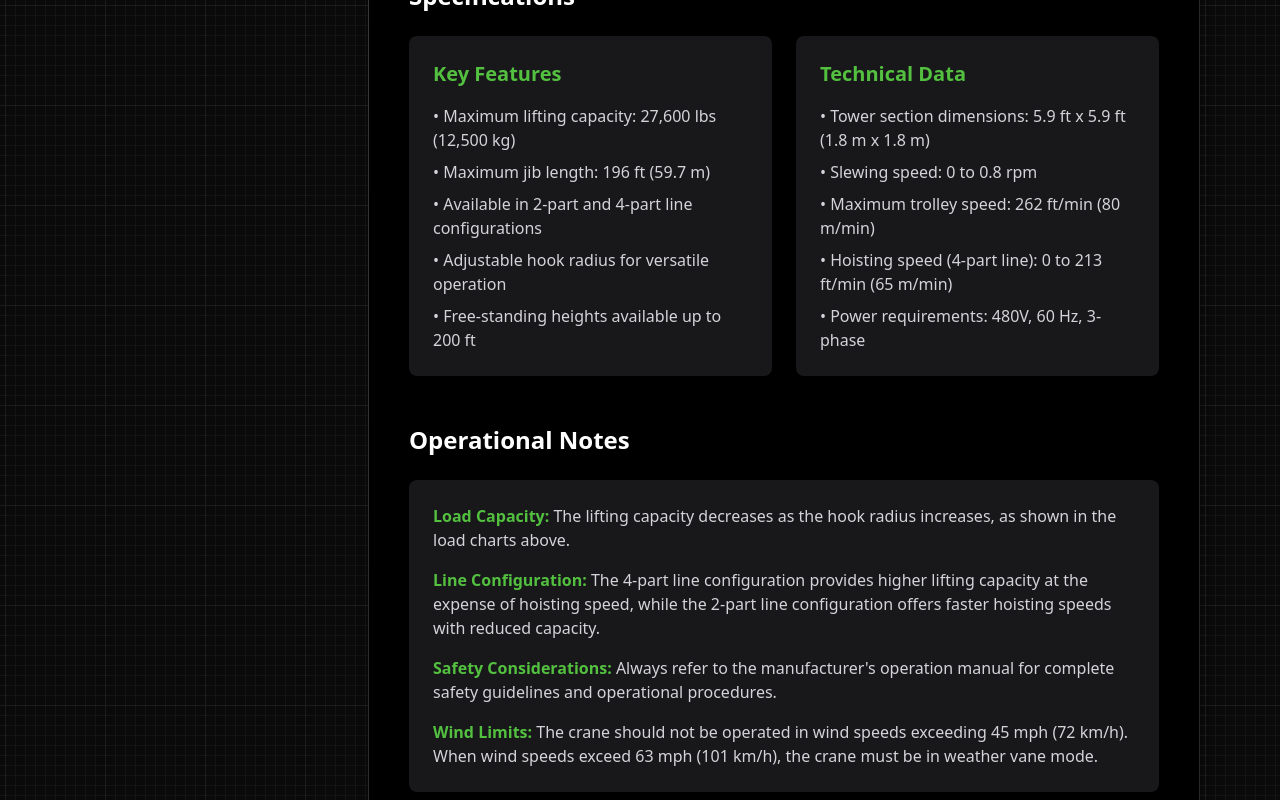
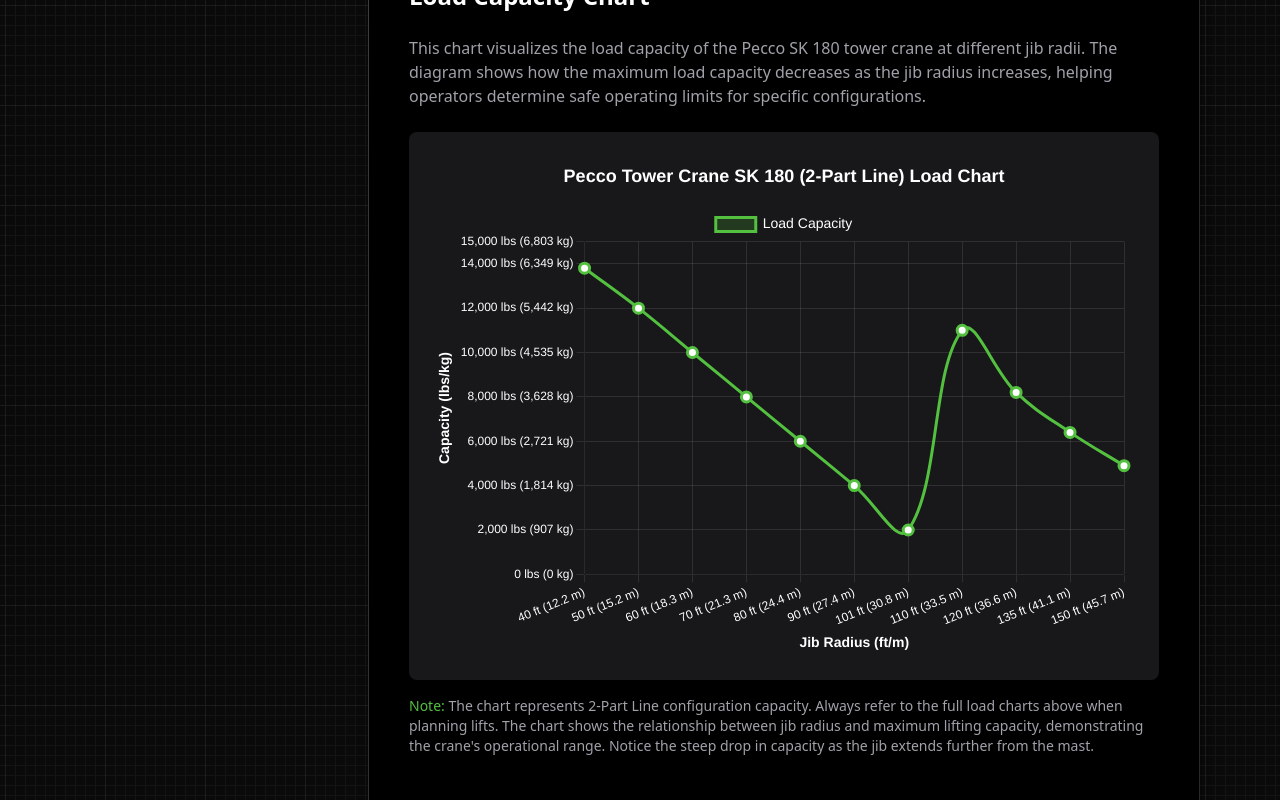
Before and after one commit to ArsCodeAmatoria/lilfoot, a Next.js app: page /pecco-sk-180 in a window 1280 px wide. Shown: the part 1000-1800 px from the top of the page. Built offline with nearby package versions, Linux system fonts and the light colour scheme.

Commit message:
Add load capacity chart for Pecco SK 180 using Chart.js

```diff
--- /dev/null
+++ b/app/components/LoadCapacityChart.tsx
@@ -0,0 +1,164 @@
+'use client';
+
+import React from 'react';
+import {
+  Chart as ChartJS,
+  CategoryScale,
+  LinearScale,
+  PointElement,
+  LineElement,
+  Title,
+  Tooltip,
+  Legend,
+  ChartOptions
+} from 'chart.js';
+import { Line } from 'react-chartjs-2';
+
+// Register ChartJS components
+ChartJS.register(
+  CategoryScale,
+  LinearScale,
+  PointElement,
+  LineElement,
+  Title,
+  Tooltip,
+  Legend
+);
+
+// Define the load capacity data
+const loadCapacityData = [
+  { radiusFt: 40, radiusM: 12.2, capacityLbs: 13800, capacityKg: 6250 },
+  { radiusFt: 50, radiusM: 15.2, capacityLbs: 12000, capacityKg: 5440 },
+  { radiusFt: 60, radiusM: 18.3, capacityLbs: 10000, capacityKg: 4540 },
+  { radiusFt: 70, radiusM: 21.3, capacityLbs: 8000, capacityKg: 3630 },
+  { radiusFt: 80, radiusM: 24.4, capacityLbs: 6000, capacityKg: 2720 },
+  { radiusFt: 90, radiusM: 27.4, capacityLbs: 4000, capacityKg: 1810 },
+  { radiusFt: 101, radiusM: 30.8, capacityLbs: 2000, capacityKg: 905 },
+  { radiusFt: 110, radiusM: 33.5, capacityLbs: 11000, capacityKg: 5000 },
+  { radiusFt: 120, radiusM: 36.6, capacityLbs: 8200, capacityKg: 3700 },
+  { radiusFt: 135, radiusM: 41.1, capacityLbs: 6400, capacityKg: 2900 },
+  { radiusFt: 150, radiusM: 45.7, capacityLbs: 4900, capacityKg: 2200 },
+];
+
+const LoadCapacityChart: React.FC = () => {
+  // Chart options
+  const options: ChartOptions<'line'> = {
+    responsive: true,
+    maintainAspectRatio: false,
+    plugins: {
+      legend: {
+        position: 'top' as const,
+        labels: {
+          color: '#FFFFFF',
+          font: {
+            size: 14
+          }
+        }
+      },
+      title: {
+        display: true,
+        text: 'Pecco Tower Crane SK 180 (2-Part Line) Load Chart',
+        color: '#FFFFFF',
+        font: {
+          size: 18,
+          weight: 'bold'
+        },
+        padding: {
+          top: 10,
+          bottom: 20
+        }
+      },
+      tooltip: {
+        callbacks: {
+          label: (context) => {
+            const index = context.dataIndex;
+            const radiusFt = loadCapacityData[index].radiusFt;
+            const radiusM = loadCapacityData[index].radiusM;
+            const capacityLbs = loadCapacityData[index].capacityLbs;
+            const capacityKg = loadCapacityData[index].capacityKg;
+
+            return [
+              `Radius: ${radiusFt} ft (${radiusM} m)`,
+              `Capacity: ${capacityLbs.toLocaleString()} lbs (${capacityKg.toLocaleString()} kg)`
+            ];
+          }
+        }
+      }
+    },
+    scales: {
+      x: {
+        ticks: {
+          color: '#FFFFFF',
+          callback: function(value, index) {
+            const item = loadCapacityData[index];
+            return `${item.radiusFt} ft\n(${item.radiusM} m)`;
+          }
+        },
+        title: {
+          display: true,
+          text: 'Jib Radius (ft/m)',
+          color: '#FFFFFF',
+          font: {
+            size: 14,
+            weight: 'bold'
+          }
+        },
+        grid: {
+          color: 'rgba(255, 255, 255, 0.1)'
+        }
+      },
+      y: {
+        min: 0,
+        max: 15000,
+        ticks: {
+          color: '#FFFFFF',
+          callback: function(value) {
+            return `${value.toLocaleString()} lbs (${Math.round(Number(value) / 2.205).toLocaleString()} kg)`;
+          }
+        },
+        title: {
+          display: true,
+          text: 'Capacity (lbs/kg)',
+          color: '#FFFFFF',
+          font: {
+            size: 14,
+            weight: 'bold'
+          }
+        },
+        grid: {
+          color: 'rgba(255, 255, 255, 0.1)'
+        }
+      }
+    }
+  };
+
+  // Chart data
+  const data = {
+    labels: loadCapacityData.map(item => item.radiusFt.toString()),
+    datasets: [
+      {
+        label: 'Load Capacity',
+        data: loadCapacityData.map(item => item.capacityLbs),
+        borderColor: '#53C03F',
+        backgroundColor: 'rgba(83, 192, 63, 0.2)',
+        borderWidth: 3,
+        pointBackgroundColor: '#FFFFFF',
+        pointBorderColor: '#53C03F',
+        pointRadius: 5,
+        pointHoverRadius: 8,
+        tension: 0.4,
+        fill: true
+      }
+    ]
+  };
+
+  return (
+    <div className="bg-gray-900 p-6 rounded-lg">
+      <div className="h-[500px] w-full">
+        <Line options={options} data={data} />
+      </div>
+    </div>
+  );
+};
+
+export default LoadCapacityChart;
--- a/app/pecco-sk-180/page.tsx
+++ b/app/pecco-sk-180/page.tsx
@@ -1,6 +1,7 @@
 "use client";
 
 import { useState } from "react";
+import LoadCapacityChart from "../components/LoadCapacityChart";
 
 // Tab Button Component
 function TabButton({ isActive, onClick, children }: { isActive: boolean, onClick: () => void, children: React.ReactNode }) {
@@ -335,6 +336,23 @@ export default function PeccoSK180Page() {
           </div>
         </section>
 
+        {/* Load Capacity Chart */}
+        <section>
+          <h2 className="text-2xl font-bold text-white mb-6">Load Capacity Chart</h2>
+          <p className="text-gray-400 mb-6">
+            This chart visualizes the load capacity of the Pecco SK 180 tower crane at different jib radii.
+            The diagram shows how the maximum load capacity decreases as the jib radius increases, helping
+            operators determine safe operating limits for specific configurations.
+          </p>
+          <LoadCapacityChart />
+          <div className="mt-4 text-sm text-gray-400">
+            <span className="text-highlight font-medium">Note:</span> The chart represents 2-Part Line configuration capacity.
+            Always refer to the full load charts above when planning lifts. The chart shows the relationship between jib radius and
+            maximum lifting capacity, demonstrating the crane's operational range. Notice the steep drop in capacity as the jib
+            extends further from the mast.
+          </div>
+        </section>
+
         {/* Crane Information */}
         <section>
           <h2 className="text-2xl font-bold text-white mb-6">Specifications</h2>
```
